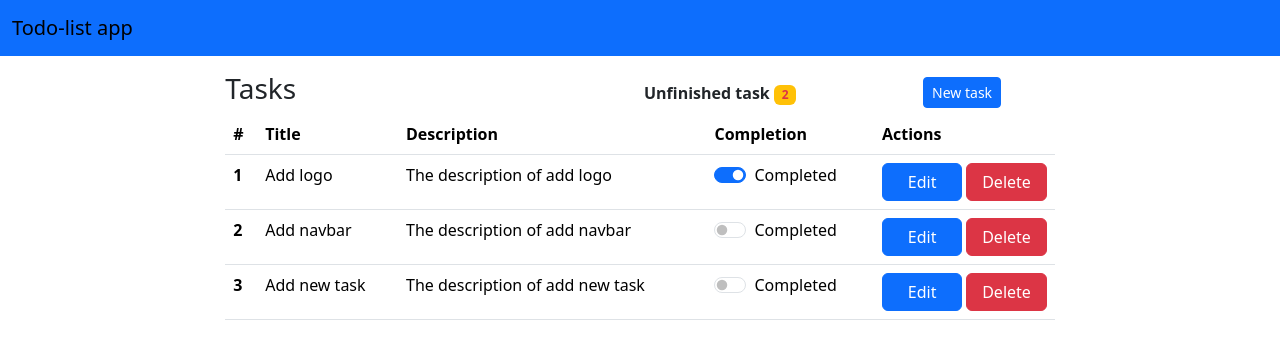
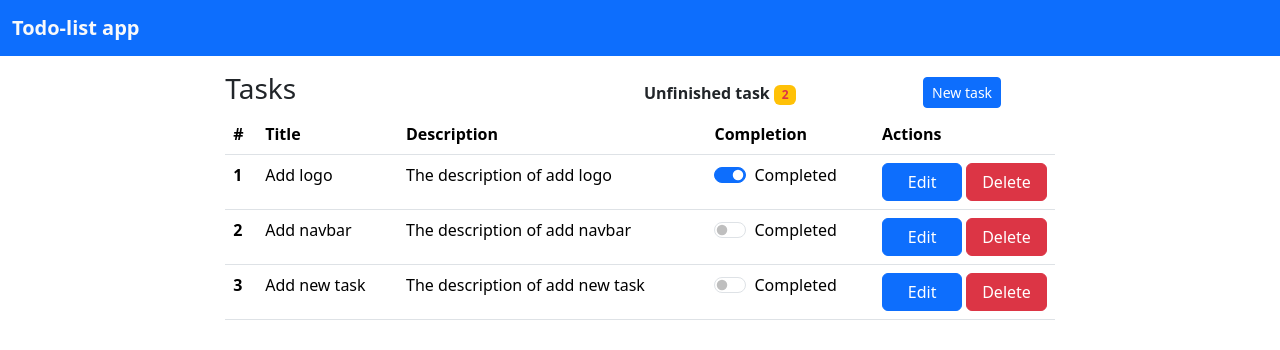
Before and after one commit to Heri-lalah/front-end-junior, a Vue app: page / in a window 1280 px wide. Shown: the top 350 px of the page. Built offline with nearby package versions, Linux system fonts and the light colour scheme.

Commit message:
Set navbar brand color to light

```diff
--- a/src/App.vue
+++ b/src/App.vue
@@ -15,9 +15,11 @@
               </section>
             </div>
             <div class="col-sm-12 col-lg-2">
-              <button class="btn btn-primary btn-sm"
+              <button
+              class="btn btn-primary btn-sm"
               data-bs-toggle="modal"
               data-bs-target="#modalTask"
+              @click.prevent="resetForm"
               >New task</button>
             </div>
           </div>
@@ -84,7 +86,7 @@
                 v-model="form.description"
                 ></textarea>
               </div>
-              <div class="form-check form-switch">
+              <div v-show="isEditing" class="form-check form-switch">
                 <input class="form-check-input"
                 v-model="form.completed"
                 :checked="form.completed"
--- a/src/components/Navbar.vue
+++ b/src/components/Navbar.vue
@@ -1,7 +1,7 @@
 <template>
 	<nav class="navbar bg-primary navbar-expand-md">
 		<div class="container-fluid">
-			<a href="#" class="navbar-brand">Todo-list app</a>
+			<a href="#" class="navbar-brand text-light fw-bolder">Todo-list app</a>
 			<button class="navbar-toggler" type="button" data-bs-toggle="collapse" data-bs-target="#navbarSupportedContent" aria-controls="navbarSupportedContent" aria-expanded="false" aria-label="Toggle navigation">
 				<span class="navbar-toggler-icon"></span>
 			</button>
```
